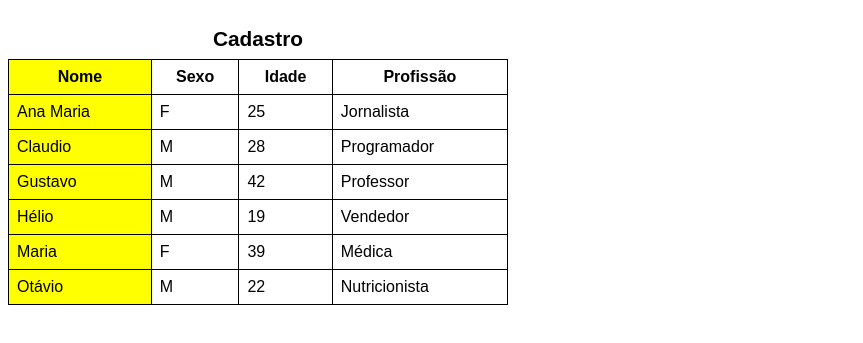
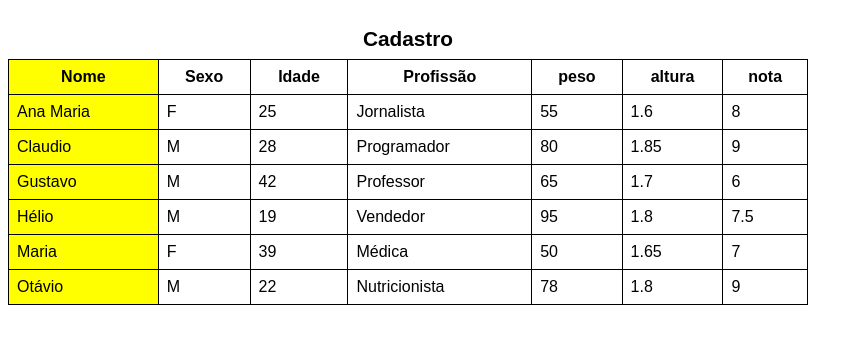
Before and after one commit to dev-alexandrearaujo/html-css, a plain HTML site: page exercicios/ex023/Tabela05.html in a window 1280 px wide. Shown: the part 61-404 px from the top of the page, without its empty margins (0-863 px from the left). Drawn offline with Linux system fonts and the light colour scheme.

Commit message:
Atualização

```diff
--- a/exercicios/ex023/Tabela05.html
+++ b/exercicios/ex023/Tabela05.html
@@ -10,7 +10,7 @@
     }
     table{
         border-collapse: collapse;
-        width: 500px;
+        width: 800px;
     }
     caption{
         font-size: 1.3em;
@@ -27,10 +27,14 @@
     col.cnome{
         background-color: yellow;
     }
+    div#container{
+        overflow-x: auto; /*Utilize este recurso 'overflow' para limitar a rolagem da tela apenas em tabelas*/
+    }
 </style>
 </head>
 <body>
     <h1>Exercicio da tabela</h1>
+    <div id="container">
         <table>
             <colgroup> <!-- Este agrupamento é usado para destacar uma coluna-->
                 <col class="cnome">
@@ -44,43 +48,65 @@
                 <th scope="col">Sexo</th>
                 <th scope="col">Idade</th>
                 <th scope="col">Profissão</th>
+                <th scope="col">peso</th>
+                <th scope="col">altura</th>
+                <th scope="col">nota</th>
             </tr>
             <tr>
                 <td>Ana Maria</td>
                 <td>F</td>
                 <td>25</td>
                 <td>Jornalista</td>
+                <td>55</td>
+                <td>1.6</td>
+                <td>8</td>
             </tr>
             <tr>
                 <td>Claudio</td>
                 <td>M</td>
                 <td>28</td>
                 <td>Programador</td>
+                <td>80</td>
+                <td>1.85</td>
+                <td>9</td>
             </tr>
             <tr>
                 <td>Gustavo</td>
                 <td>M</td>
                 <td>42</td>
                 <td>Professor</td>
+                <td>65</td>
+                <td>1.7</td>
+                <td>6</td>
             </tr>
             <tr>
                 <td>Hélio</td>
                 <td>M</td>
                 <td>19</td>
                 <td>Vendedor</td>
+                <td>95</td>
+                <td>1.8</td>
+                <td>7.5</td>
             </tr>
             <tr>
                 <td>Maria</td>
                 <td>F</td>
                 <td>39</td>
                 <td>Médica</td>
+                <td>50</td>
+                <td>1.65</td>
+                <td>7</td>
             </tr>
             <tr>
                 <td>Otávio</td>
                 <td>M</td>
                 <td>22</td>
                 <td>Nutricionista</td>
+                <td>78</td>
+                <td>1.8</td>
+                <td>9</td>
             </tr>
         </table>
+    </div>
 </body>
 </html>
```
Lines whose indentation alone changed are shown as unchanged.
